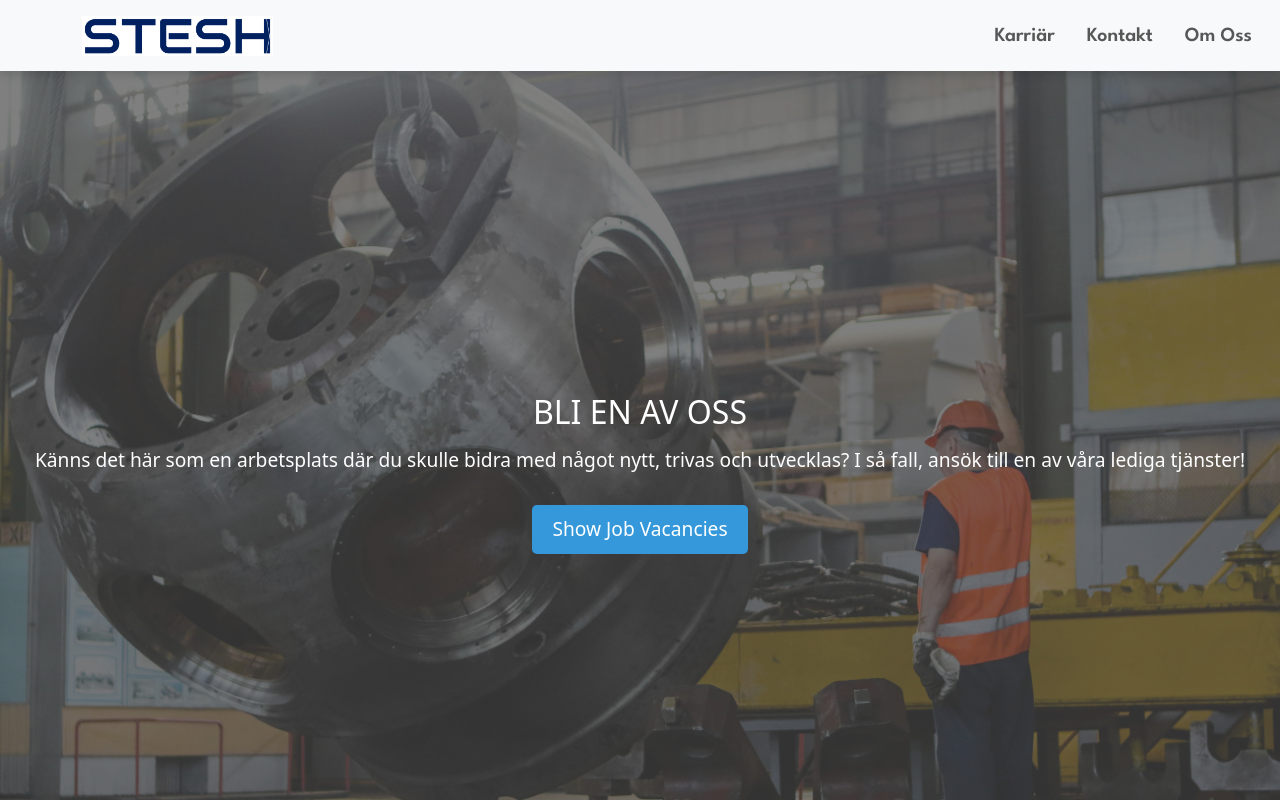
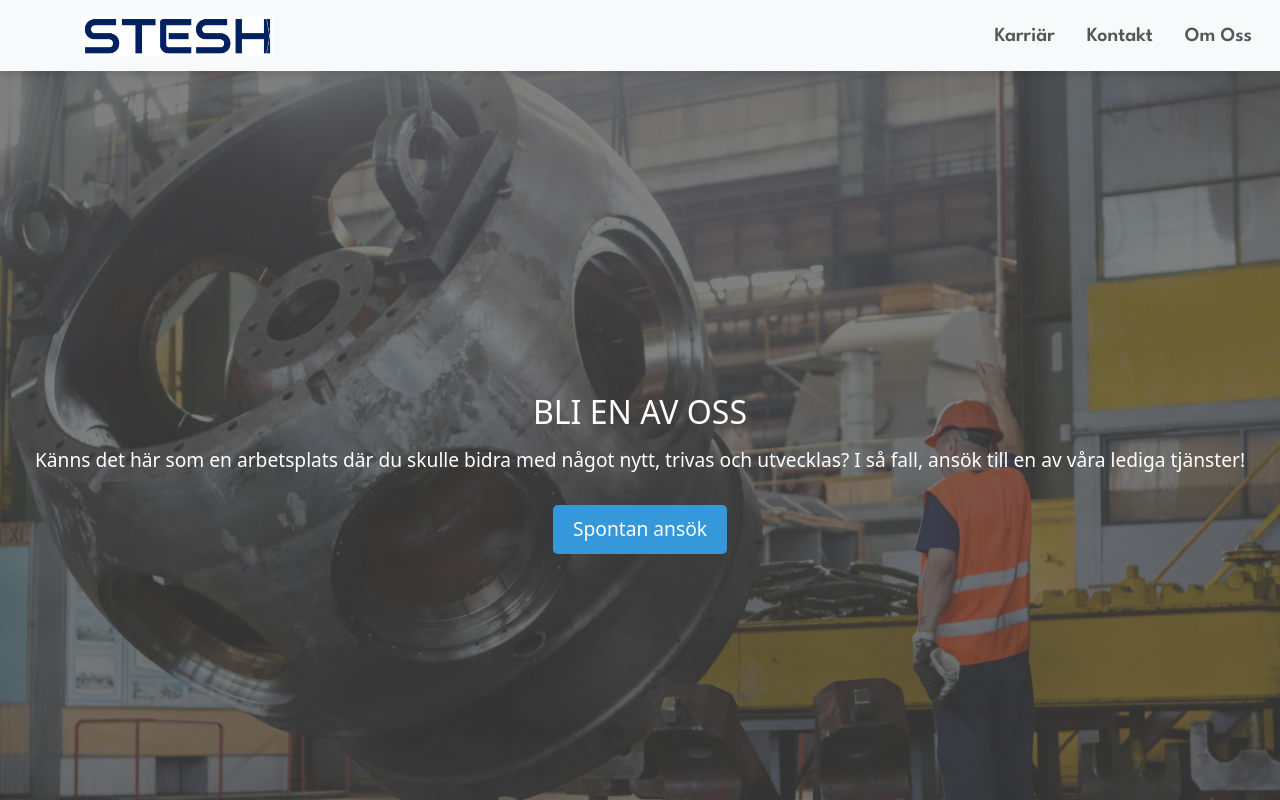
Before and after one commit to nataliemajadixon/stesh, a React (Create React App) app: page /career in a window 1280 px wide. Shown: the top 800 px of the page. Built offline with nearby package versions, Linux system fonts and the light colour scheme; a web font is replaced by a local one.

Commit message:
Update Career.jsx
Button fix

```diff
--- a/src/components/Career/Career.jsx
+++ b/src/components/Career/Career.jsx
@@ -57,7 +57,7 @@ const Career = () => {
               <div className="kareerustext">
                 Känns det här som en arbetsplats där du skulle bidra med något nytt, trivas och utvecklas? I så fall, ansök till en av våra lediga tjänster!
               </div>
-              <a href="#spontanansokan" className="show-vacancies-btn">Show Job Vacancies</a>
+              <a href="#spontanansokan" className="show-vacancies-btn">Spontan ansök</a>
             </div>
           </div>
         </div>
```
